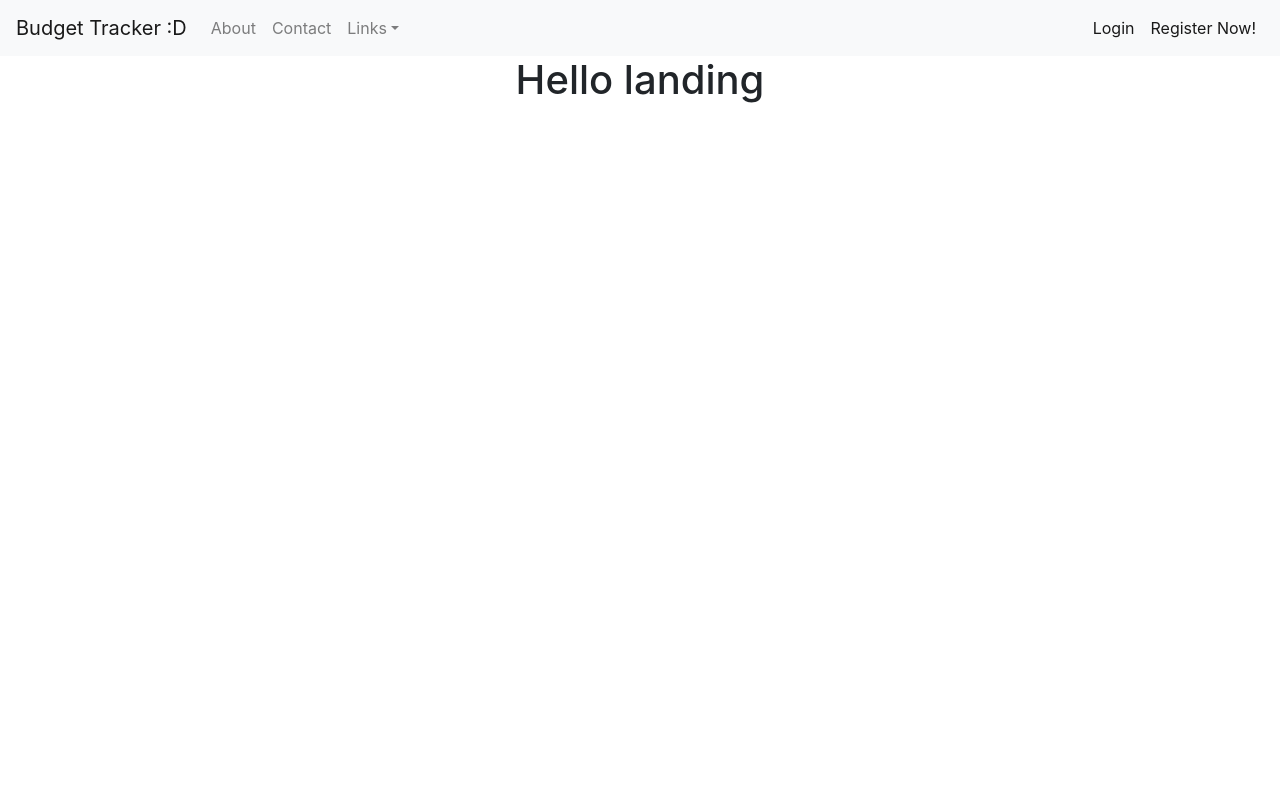
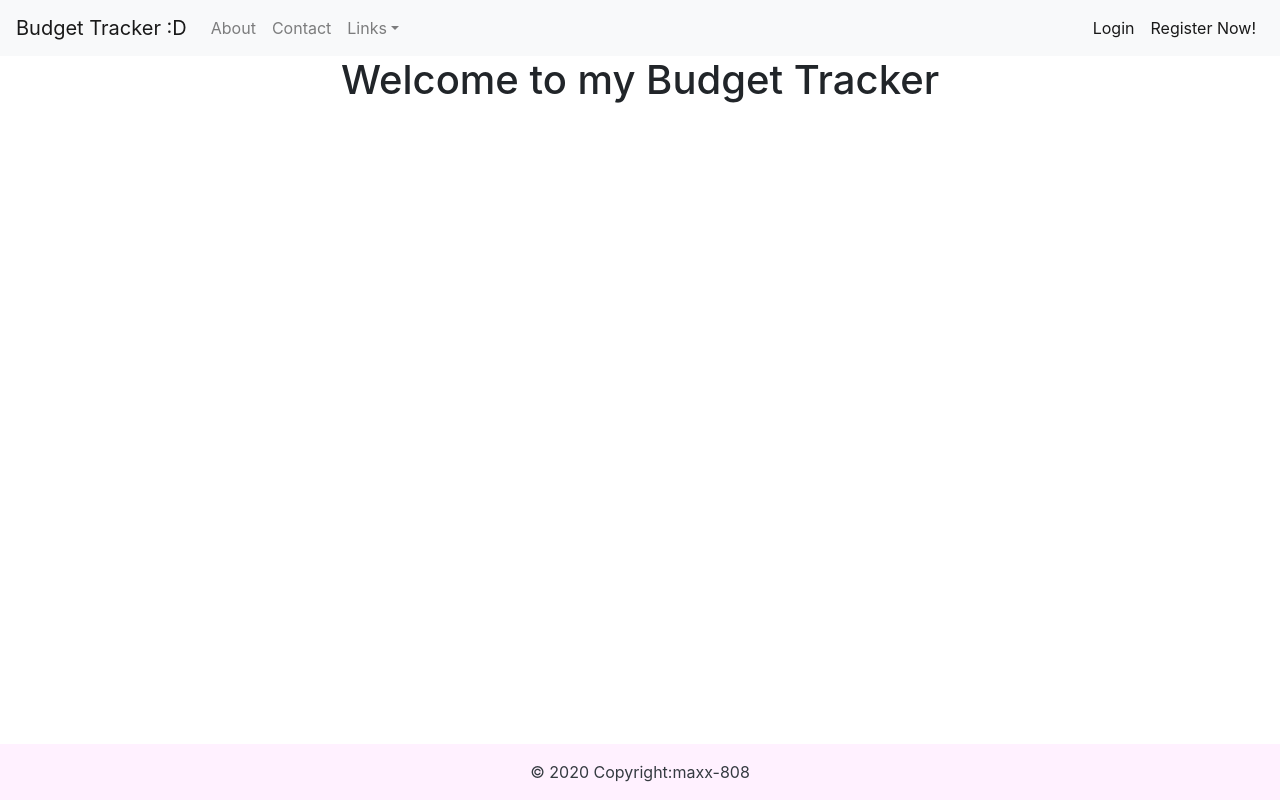
Before and after one commit to maxx-808/budget-tracking, a React (Create React App) app in the folder client/: page / in a window 1280 px wide. Built offline with nearby package versions, Linux system fonts and the light colour scheme; no server answers.

Commit message:
adding footer and deleting unneeded imports and variables

```diff
--- a/client/src/App.js
+++ b/client/src/App.js
@@ -10,6 +10,7 @@ import Login from "./Pages/Login";
 import Confirm from "./Pages/Confirm";
 import Landing from "./Pages/Landing";
 import Contact from "./Pages/Contact";
+import Footer from "./components/Footer/Footer";
 
 function App() {
   const [userData, setUserData] = useState({
@@ -51,6 +52,7 @@ function App() {
           </Switch>
         </userContext.Provider>
       </Router>
+      <Footer />
     </div>
   );
 }
--- a/client/src/Pages/Landing.js
+++ b/client/src/Pages/Landing.js
@@ -1,6 +1,4 @@
 import React, { useState, useContext, useEffect } from "react";
-import UserContext from "../Context/UserContext";
-import { useHistory } from "react-router-dom";
 import "../App.css";
 import LandNav from "../components/Navbar/LandNav/LandNav.js";
 import Auth from "../components/Auth/Auth";
@@ -11,7 +9,7 @@ const Landing = () => {
     <div>
       <Auth>
         <LandNav page={page} />
-        <h1>Hello landing</h1>
+        <h1>Welcome to my Budget Tracker</h1>
       </Auth>
     </div>
   );
--- /dev/null
+++ b/client/src/components/Footer/Footer.css
@@ -0,0 +1,7 @@
+.footer {
+  width: 100%;
+  margin-bottom: 0px;
+  bottom: 0px;
+  position: fixed;
+  background-color: #fff1ff;
+}
--- /dev/null
+++ b/client/src/components/Footer/Footer.js
@@ -0,0 +1,25 @@
+import React, { useState } from "react";
+import "./Footer.css";
+
+function Footer() {
+  return (
+    <div className="footer">
+      <footer
+        class="text-center text-white"
+        styles="background-color: #f1f1f1;"
+      >
+        <div
+          class="text-center text-dark p-3"
+          styles="background-color: rgba(0, 0, 0, 0.2);"
+        >
+          © 2020 Copyright:
+          <a class="text-dark" href="https://github.com/maxx-808">
+            maxx-808
+          </a>
+        </div>
+      </footer>
+    </div>
+  );
+}
+
+export default Footer;
--- a/client/src/components/Navbar/Nav/Nav.js
+++ b/client/src/components/Navbar/Nav/Nav.js
@@ -1,8 +1,8 @@
 import React, { useState, useEffect } from "react";
 import "../Nav.css";
 
-const Nav = (props) => {
-  const currentPage = props.page[0].page;
+const Nav = () => {
+  // const currentPage = props.page[0].page;
   const [userData, setUserData] = useState({
     user: undefined,
     token: undefined,
@@ -43,9 +43,8 @@ const Nav = (props) => {
               </a>
             </li>
             <li className="nav-item dropdown">
-              <a
+              <span
                 className="nav-link dropdown-toggle"
-                href="#"
                 id="navbarDropdown"
                 role="button"
                 data-toggle="dropdown"
@@ -53,7 +52,7 @@ const Nav = (props) => {
                 aria-expanded="false"
               >
                 Links
-              </a>
+              </span>
               <div className="dropdown-menu" aria-labelledby="navbarDropdown">
                 <a
                   className="dropdown-item"
```
